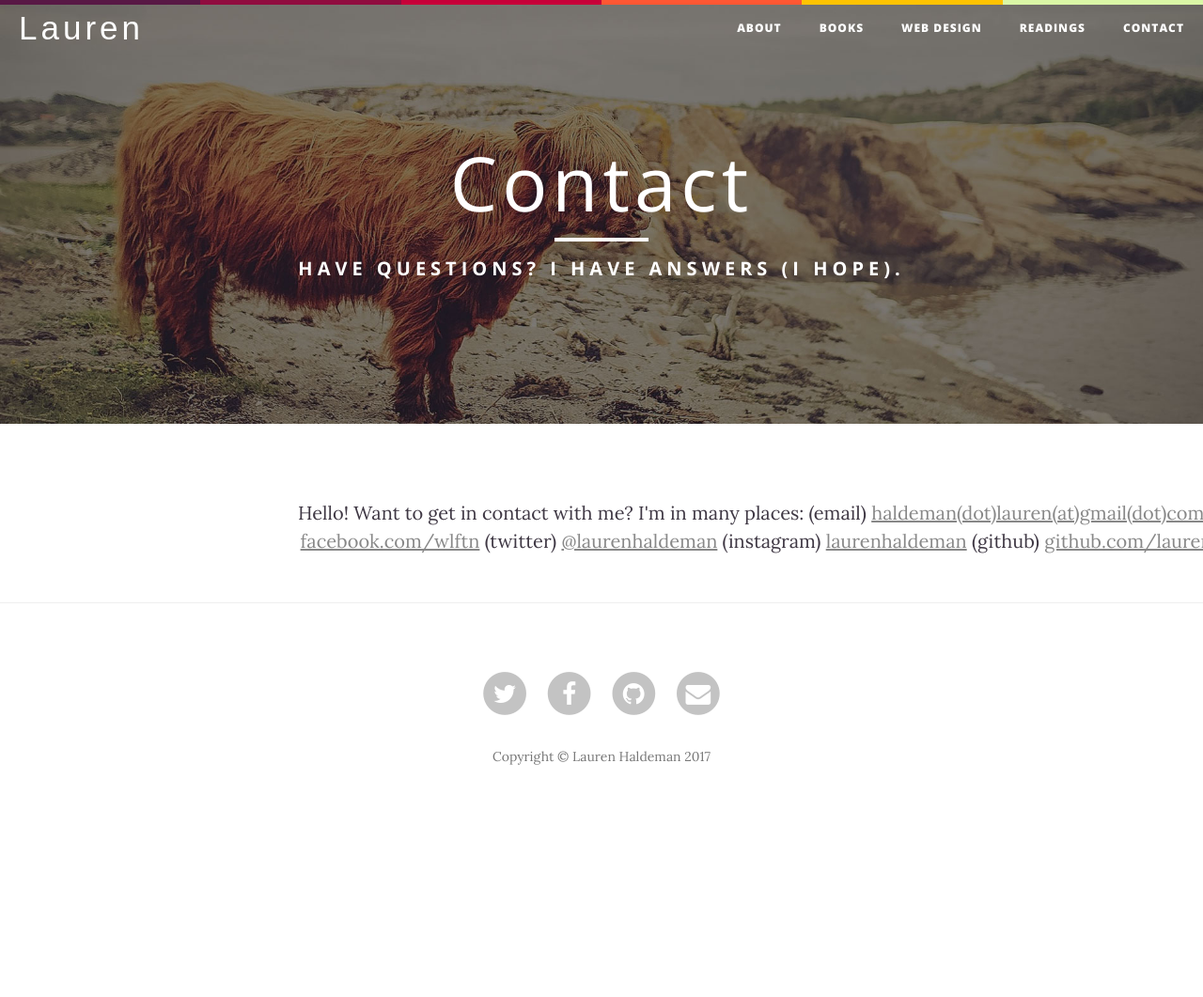
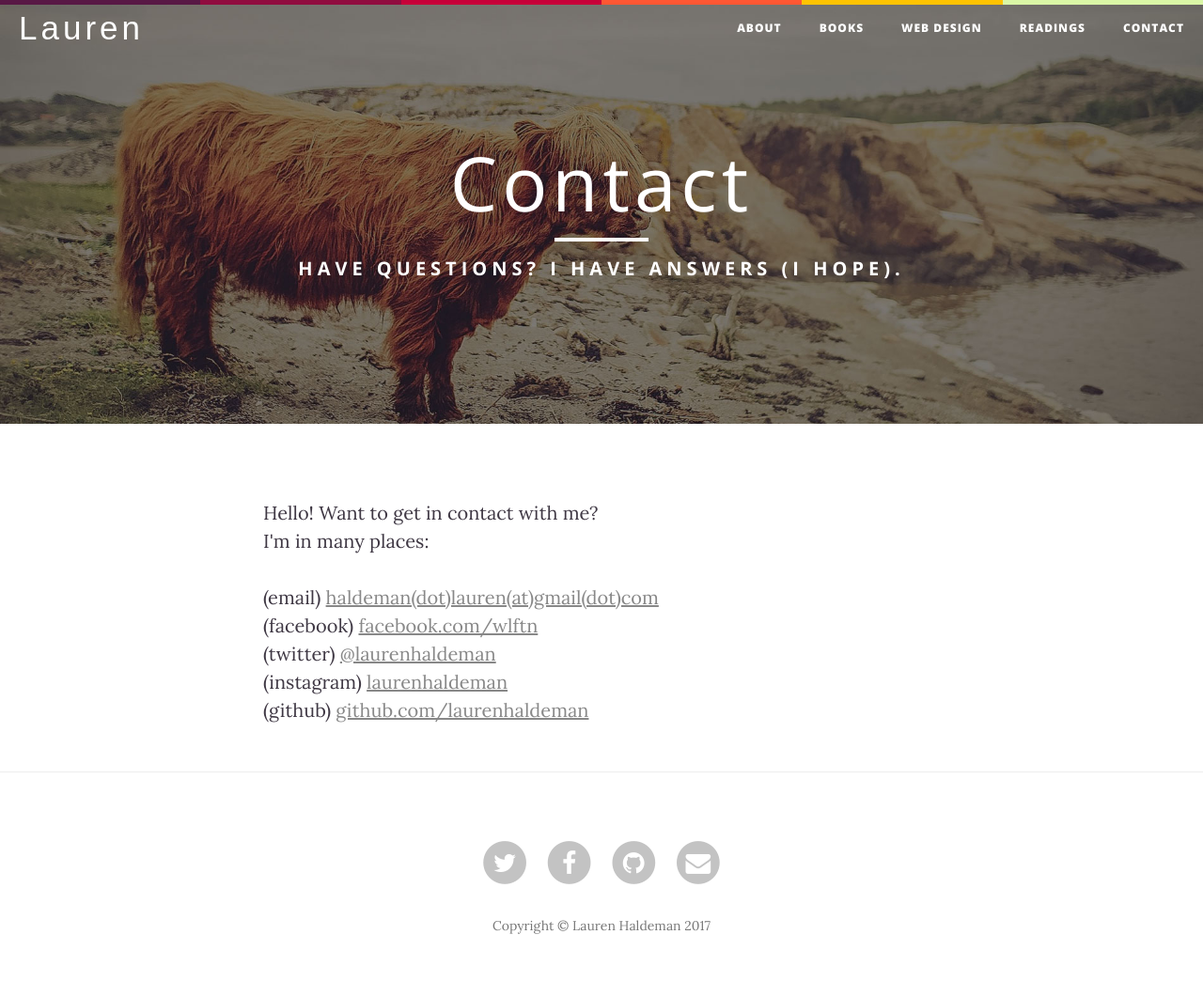
Before and after one commit to laurenhaldeman/laurenhaldeman.github.io, a Jekyll site: the page built from contact.html, in a window 1280 px wide. Shown: the whole page at 94% size. Built offline with Jekyll 4.4.1, drawn with Linux system fonts in a browser that asks for light colours; nearby versions of some CDN libraries; some web fonts are replaced; before the commit the page ends 900 px from its top, so only the background shows below that.

Commit message:
html to contact page

```diff
--- a/contact.html
+++ b/contact.html
@@ -5,15 +5,15 @@
 description: "Have questions? I have answers (I hope)."
 header-img: "img/contact-bg.jpg"
 ---
-<section class="textcenter">
+<section class="">
 <div class="container">
-<p>Hello! Want to get in contact with me?
+<p>Hello! Want to get in contact with me? <br>
 I'm in many places:
-
-(email)  <a href="mailto:haldeman.lauren@gmail.com">haldeman(dot)lauren(at)gmail(dot)com</a>
-(facebook) <a href="https://www.facebook.com/wlftn">facebook.com/wlftn</a>
-(twitter) <a href="https://twitter.com/laurenhaldeman">@laurenhaldeman</a>
-(instagram) <a href="https://www.instagram.com/laurenhaldeman/">laurenhaldeman</a>
-(github) <a href="https://github.com/laurenhaldeman">github.com/laurenhaldeman</a>
+<p>
+(email)  <a href="mailto:haldeman.lauren@gmail.com">haldeman(dot)lauren(at)gmail(dot)com</a><br>
+(facebook) <a href="https://www.facebook.com/wlftn">facebook.com/wlftn</a><br>
+(twitter) <a href="https://twitter.com/laurenhaldeman">@laurenhaldeman</a><br>
+(instagram) <a href="https://www.instagram.com/laurenhaldeman/">laurenhaldeman</a><br>
+(github) <a href="https://github.com/laurenhaldeman">github.com/laurenhaldeman</a><br>
 </section>
 </div>
```
